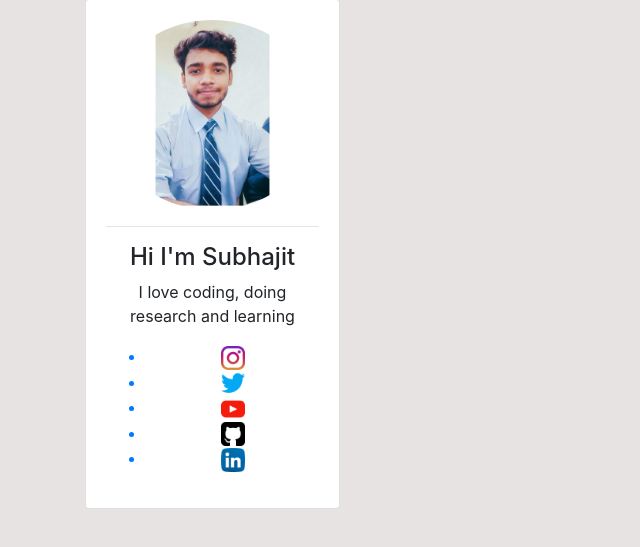
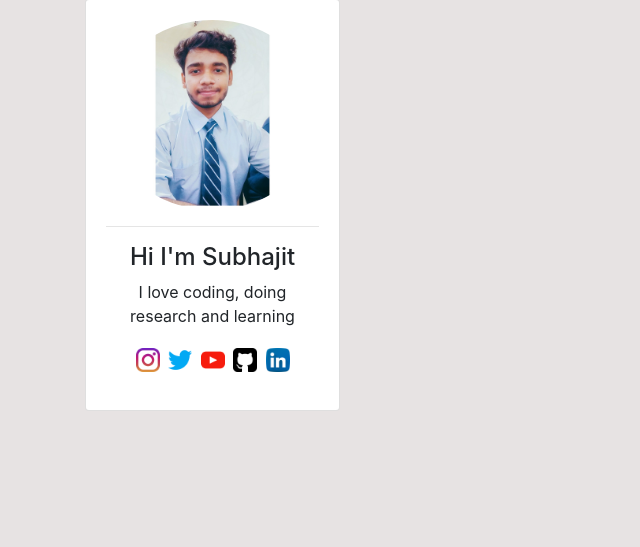
Before and after one commit to ironsubhajit/my_portfolio_site, a Django app: page / in a window 1280 px wide. Shown: the part 25-572 px from the top of the page, without its empty margins (0-640 px from the left). Run offline with Django 3.2, Linux system fonts and the light colour scheme; some libraries are stand-ins or nearby versions.

Commit message:
update css for social site icons

```diff
--- a/my_portfolio/base/static/base/css/main.css
+++ b/my_portfolio/base/static/base/css/main.css
@@ -9,3 +9,14 @@ body {
 #profile-pic {
   border-radius: 50%;
 }
+
+ul {
+  padding: 0;
+  list-style-type: none;
+}
+
+.social-links ul, a, li{
+  padding: 1px;
+  list-style-type: none;
+  display: inline-block;
+}
```
Lines whose indentation alone changed are shown as unchanged.
